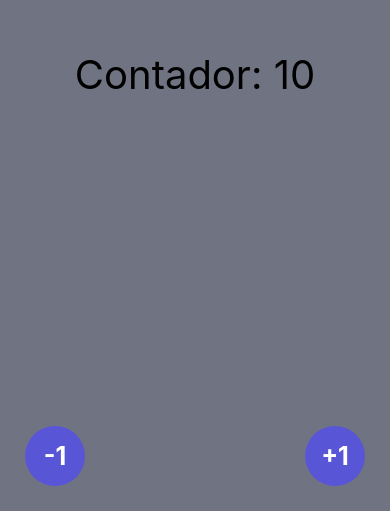
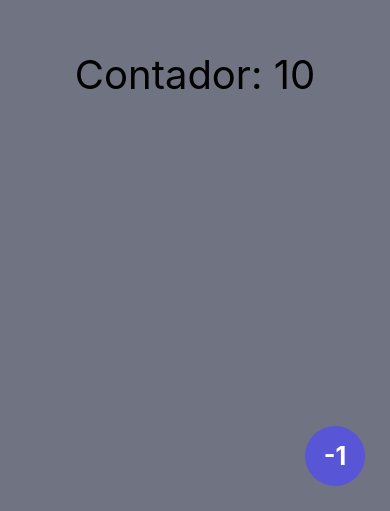
Before and after one commit to Yeison2020/Creating-Customshooks-react-native, a React Native app: screen / in a window 390 px wide. Shown: the part 333-844 px from the top of the page. Built offline with nearby package versions, Linux system fonts and the light colour scheme.

Commit message:
Created a component as my Current Fab or bottonLeft btn

```diff
--- /dev/null
+++ b/src/components/Fab.tsx
@@ -0,0 +1,62 @@
+import React from 'react';
+import {View, Text, TouchableOpacity, StyleSheet} from 'react-native';
+interface Props {
+  title: string;
+}
+const Fab = ({title}: Props) => {
+  return (
+    <TouchableOpacity
+      style={styles.fabLocationBL}
+      onPress={() => console.log('click')}>
+      <View style={styles.fab}>
+        <Text style={styles.fabText}>{title}</Text>
+      </View>
+    </TouchableOpacity>
+  );
+};
+
+export default Fab;
+
+const styles = StyleSheet.create({
+  btn2: {
+    height: 70,
+    borderRadius: 5,
+    marginBottom: 10,
+    padding: 15,
+    borderColor: '#20232a',
+    backgroundColor: '#61dafb',
+    color: '#20232a',
+    textAlign: 'center',
+  },
+  btn: {
+    backgroundColor: 'red',
+    borderRadius: 5,
+    marginBottom: 10,
+    padding: 15,
+  },
+  fabLocationR: {
+    position: 'absolute',
+    bottom: 25,
+    left: 25,
+  },
+
+  fabLocationBL: {
+    position: 'absolute',
+    bottom: 25,
+    right: 25,
+  },
+  fab: {
+    backgroundColor: '#5856D6',
+    width: 60,
+    height: 60,
+    borderRadius: 100,
+    justifyContent: 'center',
+  },
+
+  fabText: {
+    color: 'white',
+    fontSize: 25,
+    fontWeight: 'bold',
+    alignSelf: 'center',
+  },
+});
--- a/src/screens/CounterScreen.tsx
+++ b/src/screens/CounterScreen.tsx
@@ -1,25 +1,21 @@
 import React, {useState} from 'react';
-import {View, Text, TouchableOpacity, StyleSheet} from 'react-native';
+import {View, Text, StyleSheet} from 'react-native';
+import Fab from '../components/Fab';
 
 const CounterScreen = () => {
   const [counter, setCounter] = useState(10);
   return (
     <View style={styles.container}>
       <Text style={styles.title}>Contador: {counter}</Text>
-      <TouchableOpacity
-        style={styles.fabLocationBL}
-        onPress={() => setCounter(curr => curr + 1)}>
-        <View style={styles.fab}>
-          <Text style={styles.fabText}>+1</Text>
-        </View>
-      </TouchableOpacity>
-      <TouchableOpacity
+      <Fab title="-1" />
+
+      {/* <TouchableOpacity
         style={styles.fabLocationR}
         onPress={() => setCounter(curr => curr - 1)}>
         <View style={styles.fab}>
           <Text style={styles.fabText}>-1</Text>
         </View>
-      </TouchableOpacity>
+      </TouchableOpacity> */}
     </View>
   );
 };
@@ -39,45 +35,4 @@ const styles = StyleSheet.create({
     fontSize: 40,
     top: -15,
   },
-  btn2: {
-    height: 70,
-    borderRadius: 5,
-    marginBottom: 10,
-    padding: 15,
-    borderColor: '#20232a',
-    backgroundColor: '#61dafb',
-    color: '#20232a',
-    textAlign: 'center',
-  },
-  btn: {
-    backgroundColor: 'red',
-    borderRadius: 5,
-    marginBottom: 10,
-    padding: 15,
-  },
-  fabLocationR: {
-    position: 'absolute',
-    bottom: 25,
-    left: 25,
-  },
-
-  fabLocationBL: {
-    position: 'absolute',
-    bottom: 25,
-    right: 25,
-  },
-  fab: {
-    backgroundColor: '#5856D6',
-    width: 60,
-    height: 60,
-    borderRadius: 100,
-    justifyContent: 'center',
-  },
-
-  fabText: {
-    color: 'white',
-    fontSize: 25,
-    fontWeight: 'bold',
-    alignSelf: 'center',
-  },
 });
```
